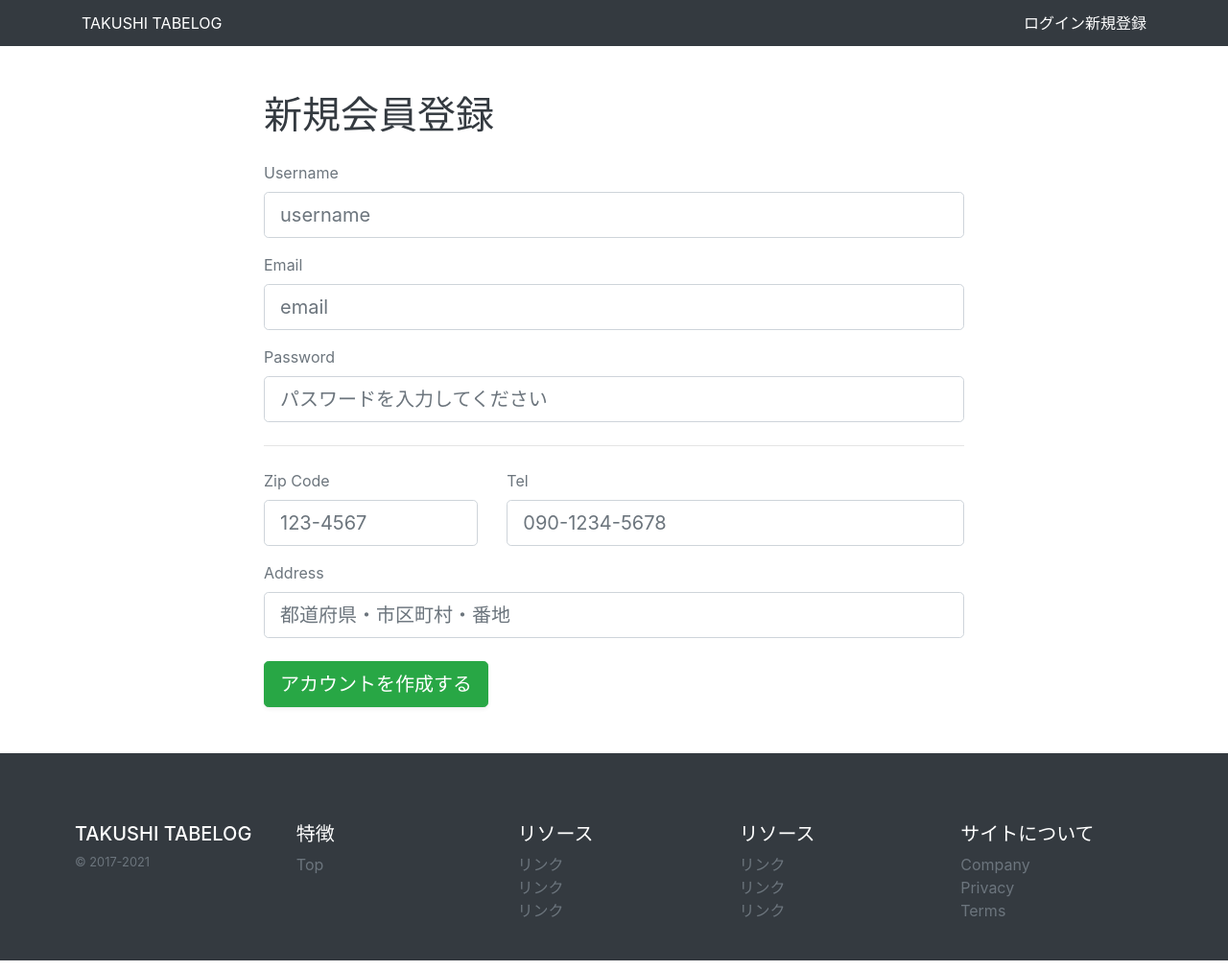
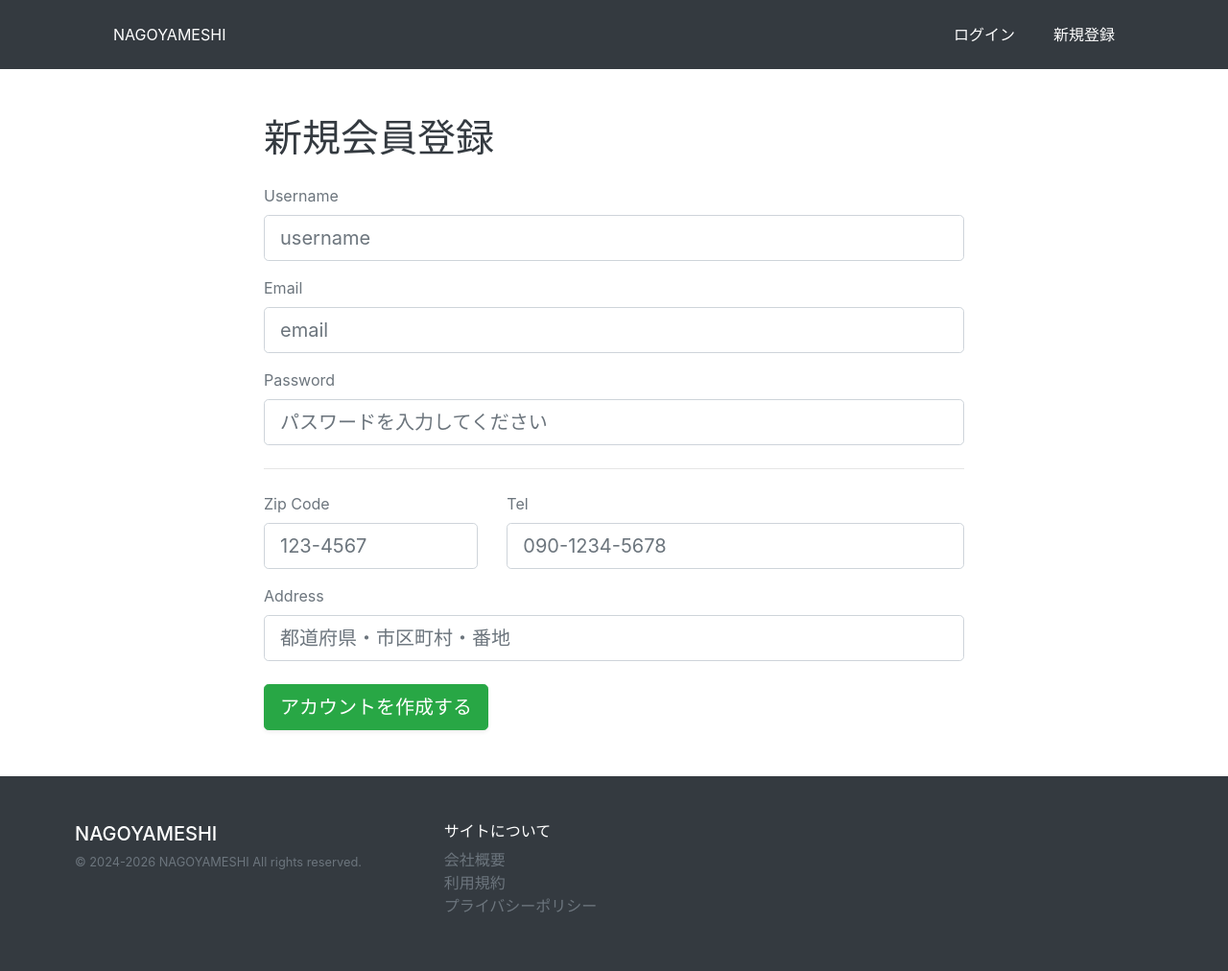
Before and after one commit to NatsumiTakushi/django-tabelog-kadai, a Django app: page /profile/ in a window 1280 px wide. Shown: the whole page at 96% size. Run offline with Django 5.2, Linux system fonts and the light colour scheme; some libraries are stand-ins or nearby versions.

Commit message:
追加：1回目レビュー提出

```diff
--- a/takushi_tabelog/base/views/account_views.py
+++ b/takushi_tabelog/base/views/account_views.py
@@ -3,6 +3,10 @@ from django.shortcuts import redirect
 from django.contrib.auth.models import User
 from django.contrib.auth import login
 from base.models import Member, Reservation
+from django.contrib.auth.mixins import LoginRequiredMixin
+from django.contrib.auth import logout
+from django.contrib import messages
+from django.views import View
 
 class ProfileUpdateView(UpdateView):
     model = Member
@@ -12,7 +16,7 @@ class ProfileUpdateView(UpdateView):
     success_url = "/profile/"
 
     def get_object(self, queryset=None):
-        # 💡 ログイン中なら自分のMemberを返す。未ログインなら空の仮インスタンスを渡してエラーを防ぐ
+        # ログイン中なら自分のMemberを返す。未ログインなら空の仮インスタンスを渡してエラーを防ぐ
         if self.request.user.is_authenticated:
             member, created = Member.objects.get_or_create(user=self.request.user)
             return member
@@ -66,3 +70,17 @@ class ProfileUpdateView(UpdateView):
 
             # 2. Member情報の保存（UpdateView本来の動き）
             return super().form_valid(form)
+
+# 一般会員の退会（アカウント完全削除）
+class DeleteAccountView(LoginRequiredMixin, View):
+    def post(self, request, *args, **kwargs):
+        user = request.user
+
+        # アカウント削除（紐づくMemberデータも CASCADE で自動削除されます）
+        user.delete()
+
+        # セッションをクリアしてログアウト状態にする
+        logout(request)
+
+        messages.success(request, "退会手続きが完了しました。ご利用ありがとうございました。")
+        return redirect('home')
--- a/takushi_tabelog/config/settings.py
+++ b/takushi_tabelog/config/settings.py
@@ -137,3 +137,4 @@ LOGIN_URL = 'login'
 STRIPE_PUBLIC_KEY = env.str('STRIPE_PUBLIC_KEY')
 STRIPE_SECRET_KEY = env.str('STRIPE_SECRET_KEY')
 STRIPE_PRICE_ID = env.str('STRIPE_PRICE_ID')
+STRIPE_WEBHOOK_SECRET = env.str('STRIPE_WEBHOOK_SECRET')
--- a/takushi_tabelog/config/urls.py
+++ b/takushi_tabelog/config/urls.py
@@ -18,12 +18,13 @@ from django.contrib import admin
 from django.urls import path
 from base import views
 from django.contrib.auth.views import LoginView, LogoutView
-# ★ 作成した独立したファイルから、ピンポイントでクラスをインポートします
 from base.views.reservation_views import ReservationCreateView, ReservationCancelView
-from base.views import ProfileUpdateView # ProfileUpdateViewをインポート
+from base.views import ProfileUpdateView
 from base.views.review_views import ReviewCreateView, MyReviewListView
 from base.views.favorite_views import FavoriteToggleView, MyFavoriteListView
-from base.views.premium_views import CreateCheckoutSessionView, PremiumSuccessView, PremiumCancelView
+from base.views.premium_views import CreateCheckoutSessionView, PremiumSuccessView, PremiumCancelView, StripeWebhookView, WithdrawPremiumView
+from base.views.account_views import DeleteAccountView
+from django.views.generic import TemplateView
 # 運営側インポート
 from base.admin_views.dashboard_views import AdminDashboardView
 from base.admin_views.store_views import (
@@ -55,26 +56,47 @@ urlpatterns = [
     path('profile/', ProfileUpdateView.as_view()),
     path('account/', ProfileUpdateView.as_view(), name='account'),
     path('store/<str:pk>/review/', ReviewCreateView.as_view(), name='review_create'),
-    # 🌟 新設：自分が投稿したレビュー一覧画面
+    # 自分が投稿したレビュー一覧画面
     path('my-reviews/', MyReviewListView.as_view(), name='my_reviews'),
     path('store/<str:pk>/favorite/', FavoriteToggleView.as_view(), name='favorite_toggle'),
     path('my-favorites/', MyFavoriteListView.as_view(), name='my_favorites'),
     path('premium/checkout/', CreateCheckoutSessionView.as_view(), name='premium_checkout'),
     path('premium/success/', PremiumSuccessView.as_view(), name='premium_success'),
     path('premium/cancel/', PremiumCancelView.as_view(), name='premium_cancel'),
-    # 🌟 運営側専用のダッシュボードURL
+    # 運営側専用のダッシュボードURL
     path('admin-panel/', AdminDashboardView.as_view(), name='admin_dashboard'),
-    # 🌟 運営側専用の店舗一覧URL
+    # 運営側専用の店舗一覧URL
     path('admin-panel/stores/', AdminStoreListView.as_view(), name='admin_store_list'),
     path('admin-panel/stores/create/', AdminStoreCreateView.as_view(), name='admin_store_create'),
     path('admin-panel/stores/<str:pk>/update/', AdminStoreUpdateView.as_view(), name='admin_store_update'),
     path('admin-panel/stores/<str:pk>/delete/', AdminStoreDeleteView.as_view(), name='admin_store_delete'),
-    # 🌟 運営側専用の会員一覧URL
+    # 運営側専用の会員一覧URL
     path('admin-panel/members/', AdminMemberListView.as_view(), name='admin_member_list'),
-    # 🌟 運営側専用のカテゴリ管理URL
+    # 運営側専用のカテゴリ管理URL
     path('admin-panel/categories/', AdminCategoryListView.as_view(), name='admin_category_list'),
     path('admin-panel/categories/<str:pk>/delete/', AdminCategoryDeleteView.as_view(), name='admin_category_delete'),
-    # 🌟 運営側専用のタグ管理URL
+    # 運営側専用のタグ管理URL
     path('admin-panel/tags/', AdminTagListView.as_view(), name='admin_tag_list'),
     path('admin-panel/tags/<str:pk>/delete/', AdminTagDeleteView.as_view(), name='admin_tag_delete'),
+    # Webhook
+    path('stripe/webhook/', StripeWebhookView.as_view(), name='stripe_webhook'),
+    # 有料会員解約（premium_viewsから呼び出し）
+    path('premium/withdraw/', WithdrawPremiumView.as_view(), name='premium_cancel_subscription'),
+    # 退会手続き（account_viewsから呼び出し）
+    path('account/delete/', DeleteAccountView.as_view(), name='account_delete'),
+    path(
+        "company/",
+        TemplateView.as_view(template_name="pages/company.html"),
+        name="company",
+    ),
+    path(
+        "terms/",
+        TemplateView.as_view(template_name="pages/terms.html"),
+        name="terms",
+    ),
+    path(
+        "privacy/",
+        TemplateView.as_view(template_name="pages/privacy.html"),
+        name="privacy",
+    ),
 ]
--- a/takushi_tabelog/templates/admin_pages/admin_base.html
+++ b/takushi_tabelog/templates/admin_pages/admin_base.html
@@ -3,7 +3,7 @@
 <head>
   <meta charset="UTF-8">
   <meta name="viewport" content="width=device-width, initial-scale=1.0">
-  <title>【運営管理】TAKUSHI TABELOG</title>
+  <title>【運営管理】NAGOYAMESHI</title>
   <link href="https://cdn.jsdelivr.net/npm/bootstrap@5.3.0/dist/css/bootstrap.min.css" rel="stylesheet">
   <link href="https://cdn.jsdelivr.net/npm/bootstrap-icons@1.11.0/font/bootstrap-icons.css" rel="stylesheet">
   <!-- Chart.js -->
@@ -41,9 +41,6 @@
       <li class="nav-item">
         <a class="nav-link {% if request.resolver_match.url_name == 'admin_tag_list' or request.resolver_match.url_name == 'admin_tag_delete' %}active{% endif %}" href="{% url 'admin_tag_list' %}"><i class="bi bi-tags-fill me-2"></i>タグ管理</a>
       </li>
-      <li class="nav-item">
-        <a class="nav-link" href="#"><i class="bi bi-gear-fill me-2"></i>基本・金額設定</a>
-      </li>
     </ul>
     <div class="position-absolute bottom-0 w-100 p-3">
       <a href="{% url 'home' %}" class="btn btn-outline-light btn-sm w-100"><i class="bi bi-box-arrow-left me-1"></i>表のサイトへ戻る</a>
--- a/takushi_tabelog/templates/base.html
+++ b/takushi_tabelog/templates/base.html
@@ -5,7 +5,7 @@
   <meta charset="UTF-8">
   <meta http-equiv="X-UA-Compatible" content="IE=edge">
   <meta name="viewport" content="width=device-width, initial-scale=1.0">
-  <title>TAKUSHI TABELOG</title>
+  <title>NAGOYAMESHI</title>
   <!-- Bootstrap 4.5.0 -->
   <link rel="stylesheet" href="https://stackpath.bootstrapcdn.com/bootstrap/4.5.0/css/bootstrap.min.css"
     integrity="sha384-9aIt2nRpC12Uk9gS9baDl411NQApFmC26EwAOH8WgZl5MYYxFfc+NcPb1dKGj7Sk" crossorigin="anonymous">
--- a/takushi_tabelog/templates/pages/profile.html
+++ b/takushi_tabelog/templates/pages/profile.html
@@ -57,14 +57,9 @@
             <button type="submit" class="btn btn-success btn-lg fw-bold shadow-sm">アカウントを作成する</button>
           {% endif %}
         </div>
-
+      </form>
       {% if is_authenticated %}
-          {% if not request.user.member.premium_member %}
-            <div class="mt-5 pt-4 border-top">
-              <h5 class="text-danger fw-bold">プレミアムプラン</h5>
-              <p class="text-muted small">有料会員に登録すると、すべてのお店で限定クーポンや特別な予約機能が利用できるようになります。</p>
-            </div>
-          {% else %}
+        {% if request.user.member.is_premium %}
           <div class="mt-5 pt-4 border-top">
             <h5 class="text-warning fw-bold">🌟 プレミアム会員限定メニュー</h5>
             <p class="text-muted small">
@@ -79,18 +74,32 @@
                 <i class="bi bi-chat-right-text-fill me-1"></i> レビュー一覧を表示
               </a>
             </div>
+
+            <div class="mt-3">
+              <form method="POST" action="{% url 'premium_cancel_subscription' %}" onsubmit="return confirm('本当にプレミアム会員を解約しますか？\n手続き後、無料会員へ移行します。');" class="m-0">
+                {% csrf_token %}
+                <button type="submit" class="btn btn-link text-danger p-0 small text-decoration-none">
+                  <i class="bi bi-dash-circle me-1"></i>プレミアム会員を解約する
+                </button>
+              </form>
             </div>
+          </div>
+        {% else %}
+          <div class="mt-5 pt-4 border-top">
+            <h5 class="text-danger fw-bold">プレミアムプラン</h5>
+            {% if request.user.member.premium_member %}
+              <p class="text-danger small fw-bold">⚠️ 有効期限（{{ request.user.member.premium_member.premium_expiration_date|date:"Y年m月d日" }}）が切れたため、機能が制限されています。</p>
             {% endif %}
-        {% endif %}
-      </form>
+            <p class="text-muted small">有料会員に登録すると、お店の予約、レビュー投稿、お気に入り追加が利用できるようになります。</p>
+          </div>
 
-      {% if is_authenticated and not request.user.member.premium_member %}
           <form method="POST" action="{% url 'premium_checkout' %}" class="mt-3">
             {% csrf_token %}
             <button type="submit" class="btn btn-warning text-dark fw-bold px-4 py-2 shadow-sm">
               ✨ 有料会員に登録する
             </button>
           </form>
+        {% endif %}
       {% endif %}
 
       {% if is_authenticated %}
@@ -135,7 +144,10 @@
                         </form>
                       </div>
 
-                    </div> </div> </div> {% endfor %}
+                    </div>
+                  </div>
+                </div>
+              {% endfor %}
             </div>
           {% else %}
             <div class="text-center py-4 border rounded bg-light">
@@ -143,6 +155,16 @@
             </div>
           {% endif %}
         </div>
+
+        <div class="mt-5 pt-4 border-top text-center">
+          <p class="text-muted small">当サービスを完全に退会される場合は、以下のボタンより手続きを行ってください。</p>
+          <form method="POST" action="{% url 'account_delete' %}" onsubmit="return confirm('本当に退会しますか？\nこの操作は取り消せません（すべてのデータが削除されます）。');" class="m-0">
+            {% csrf_token %}
+            <button type="submit" class="btn btn-outline-danger btn-sm px-4 fw-bold">
+              <i class="bi bi-exclamation-triangle me-1"></i>退会手続き（アカウント削除）
+            </button>
+          </form>
+        </div>
       {% endif %}
 
     </div>
--- a/takushi_tabelog/templates/snippets/footer.html
+++ b/takushi_tabelog/templates/snippets/footer.html
@@ -1,38 +1,22 @@
-<div class="container w-100 bg-dark text-white py-4" style="max-width: 100%;">
-  <div class="row mt-5 mx-5">
-    <div class="col-12 col-md">
-      <h5>TAKUSHI TABELOG</h5>
-      <small class="d-block mb-3 text-muted">&copy; 2017-2021</small>
+<footer class="container w-100 bg-dark text-white py-4" style="max-width: 100%;">
+  <div class="row mt-4 mx-5">
+
+    <!-- 左側：サイトロゴとコピーライト -->
+    <div class="col-12 col-md-4 mb-4 mb-md-0">
+      <h5 class="text-uppercase fw-bold">NAGOYAMESHI</h5>
+      <!-- コピーライトの西暦を現在に合わせて更新 -->
+      <small class="d-block text-muted">&copy; 2024-2026 NAGOYAMESHI All rights reserved.</small>
     </div>
-    <div class="col-6 col-md">
-      <h5>特徴</h5>
-      <ul class="list-unstyled text-small ">
-        <li><a class="link-secondary text-muted" href="/">Top</a></li>
+
+    <!-- 規約・企業情報 -->
+    <div class="col-6 col-md-3 mb-3">
+      <h6 class="fw-bold">サイトについて</h6>
+      <ul class="list-unstyled text-small">
+        <li><a class="link-light text-muted text-decoration-none" href="{% url 'company' %}">会社概要</a></li>
+        <li><a class="link-light text-muted text-decoration-none" href="{% url 'terms' %}">利用規約</a></li>
+        <li><a class="link-light text-muted text-decoration-none" href="{% url 'privacy' %}">プライバシーポリシー</a></li>
       </ul>
     </div>
-    <div class="col-6 col-md">
-      <h5>リソース</h5>
-      <ul class="list-unstyled text-small">
-        <li><a class="link-secondary text-muted" href="#">リンク</a></li>
-        <li><a class="link-secondary text-muted" href="#">リンク</a></li>
-        <li><a class="link-secondary text-muted" href="#">リンク</a></li>
-      </ul>
-    </div>
-    <div class="col-6 col-md">
-      <h5>リソース</h5>
-      <ul class="list-unstyled text-small">
-        <li><a class="link-secondary text-muted" href="#">リンク</a></li>
-        <li><a class="link-secondary text-muted" href="#">リンク</a></li>
-        <li><a class="link-secondary text-muted" href="#">リンク</a></li>
-      </ul>
-    </div>
-    <div class="col-6 col-md">
-      <h5>サイトについて</h5>
-      <ul class="list-unstyled text-small">
-        <li><a class="link-secondary text-muted" href="#">Company</a></li>
-        <li><a class="link-secondary text-muted" href="#">Privacy</a></li>
-        <li><a class="link-secondary text-muted" href="#">Terms</a></li>
-      </ul>
-    </div>
+
   </div>
-</div>
+</footer>
--- a/takushi_tabelog/templates/snippets/header.html
+++ b/takushi_tabelog/templates/snippets/header.html
@@ -1,11 +1,11 @@
-<div class="py-1 bg-dark">
-  <nav class="container d-flex flex-column flex-md-row justify-content-between">
-    <a class="py-2 text-white" href="/">TAKUSHI TABELOG</a>
+<div class="py-3 bg-dark">
+  <nav class="container d-flex flex-column flex-md-row justify-content-between px-3 px-md-5">
+    <a class="py-2 text-white fw-bold text-decoration-none" href="/">NAGOYAMESHI</a>
 
-    <div class="d-flex flex-column flex-md-row gap-3 align-items-center">
+    <div class="d-flex flex-column flex-md-row align-items-center" style="gap: 2.5rem;">
       {% if user.is_authenticated %}
         <span class="py-2 d-none d-md-inline-block text-white">ようこそ、{{ user.username }} さん</span>
-        <a class="py-2 d-none d-md-inline-block text-white" href="/profile/">アカウント設定</a>
+        <a class="py-2 d-none d-md-inline-block text-white text-decoration-none" href="/profile/">アカウント設定</a>
 
         <form action="/logout/" method="post" class="d-inline m-0 p-0">
           {% csrf_token %}
@@ -15,8 +15,8 @@
         </form>
 
       {% else %}
-        <a class="py-2 d-none d-md-inline-block text-white" href="/login/">ログイン</a>
-        <a class="py-2 d-none d-md-inline-block text-white" href="/profile/">新規登録</a>
+        <a class="py-2 d-none d-md-inline-block text-white text-decoration-none" href="/login/">ログイン</a>
+        <a class="py-2 d-none d-md-inline-block text-white text-decoration-none" href="/profile/">新規登録</a>
       {% endif %}
     </div>
   </nav>
```
Also changed, not shown: takushi_tabelog/base/models/member_models.py (+29 -13 lines), takushi_tabelog/base/views/premium_views.py (+167 -22 lines), takushi_tabelog/base/views/store_views.py (+19 -1 lines), takushi_tabelog/templates/pages/company.html (added, +31 -0 lines), takushi_tabelog/templates/pages/index.html (+14 -8 lines), takushi_tabelog/templates/pages/privacy.html (added, +16 -0 lines), takushi_tabelog/templates/pages/terms.html (added, +19 -0 lines), takushi_tabelog/base/migrations/0003_premiummember_stripe_subscription_id.py (added), takushi_tabelog/db.sqlite3, takushi_tabelog/static/stores/MCF0qEAQXr67NwJGhJSKpf/Gemini_Generated_Image_891x5q891x5q891x.png (added), 1 other file. Lines whose indentation alone changed are shown as unchanged.
